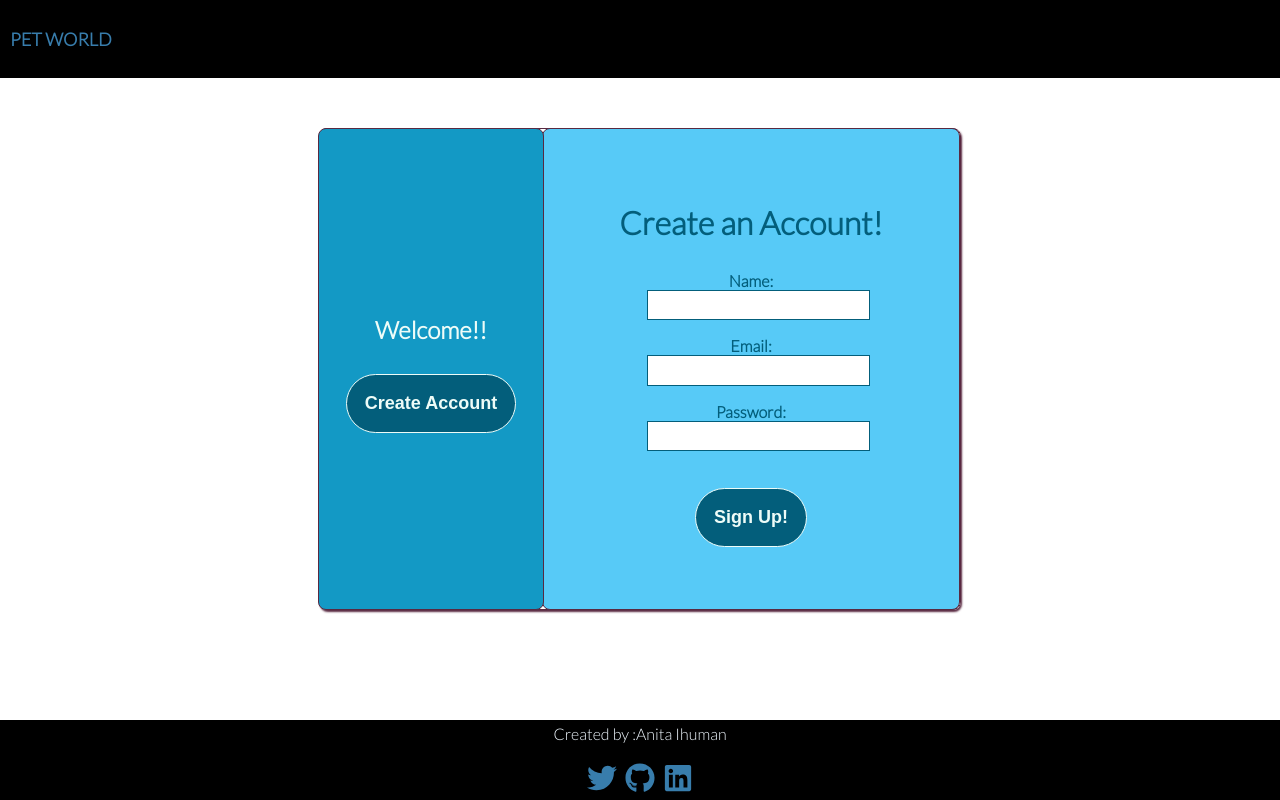
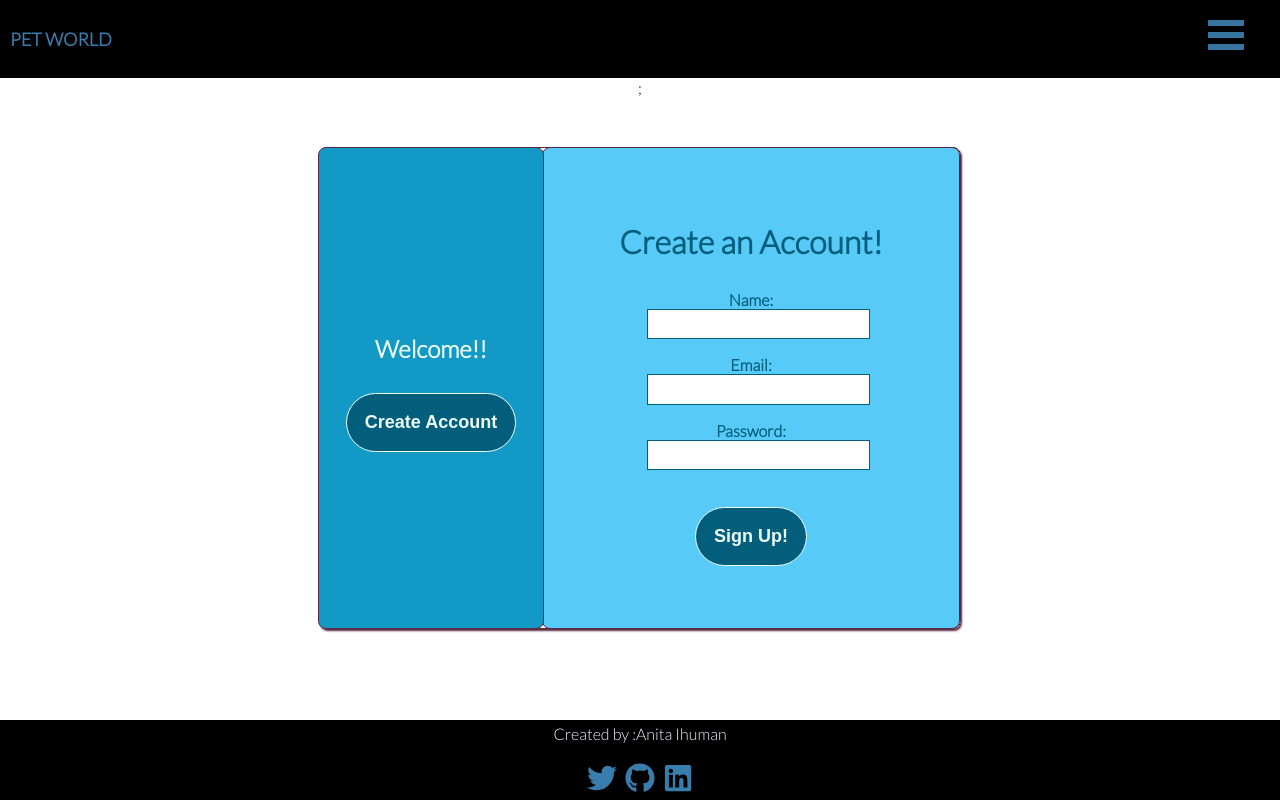
Before and after one commit to Anita-ihuman/Pet-store, a React (Create React App) app: page /login in a window 1280 px wide. Built offline with nearby package versions, Linux system fonts and the light colour scheme.

Commit message:
fixed login menu

```diff
--- a/src/Menu/Login/Container/Container.js
+++ b/src/Menu/Login/Container/Container.js
@@ -4,7 +4,7 @@ import "./Container.css";
 
 import SignIn from "../CreateAcount/SignUp";
 import SignUp from "../login";
-
+import Burger from "../../../Nav/Buger/Burger";
 const Container = () => {
   const [welcome, setWelcome] = useState(false);
 
@@ -21,12 +21,15 @@ const Container = () => {
   };
 
   return (
+    <>
+        <Burger pageWrapId={"page-wrap"} outerContainerId={"App"} />;
     <div
       className="Container cfb"
       style={{
         margin: "50px auto",
       }}
     >
+
       <div className={setBannerClass()}>
         {welcome ? <h2>Hello, New Friend!</h2> : <h2>Welcome!!</h2>}
 
@@ -34,9 +37,9 @@ const Container = () => {
           {welcome ? "Sign In" : "Create Account"}
         </button>
       </div>
-
       <div className={setFormClass()}>{welcome ? <SignUp /> : <SignIn />}</div>
-    </div>
+      </div>
+      </>
   );
 };
 
--- a/src/Menu/Login/login.js
+++ b/src/Menu/Login/login.js
@@ -1,12 +1,11 @@
 import React from "react";
 import "./Login.css";
 import { Link } from "react-router-dom";
-import Burger from "../../Nav/Buger/Burger";
+
 
 const Login = () => {
   return (
-    <>
-      <Burger pageWrapId={"page-wrap"} outerContainerId={"App"} />;
+
       <div className="form-comp cfb">
         <form className="sign-up-form cfb">
           <label>
@@ -44,7 +43,7 @@ const Login = () => {
           </p>
         </form>
       </div>
-    </>
+
   );
 };
 
```
